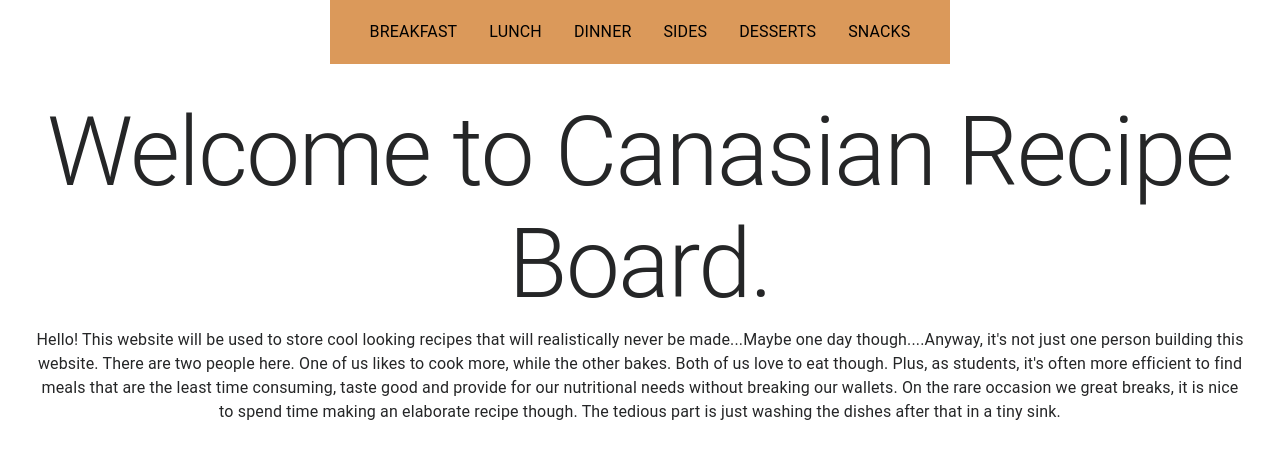
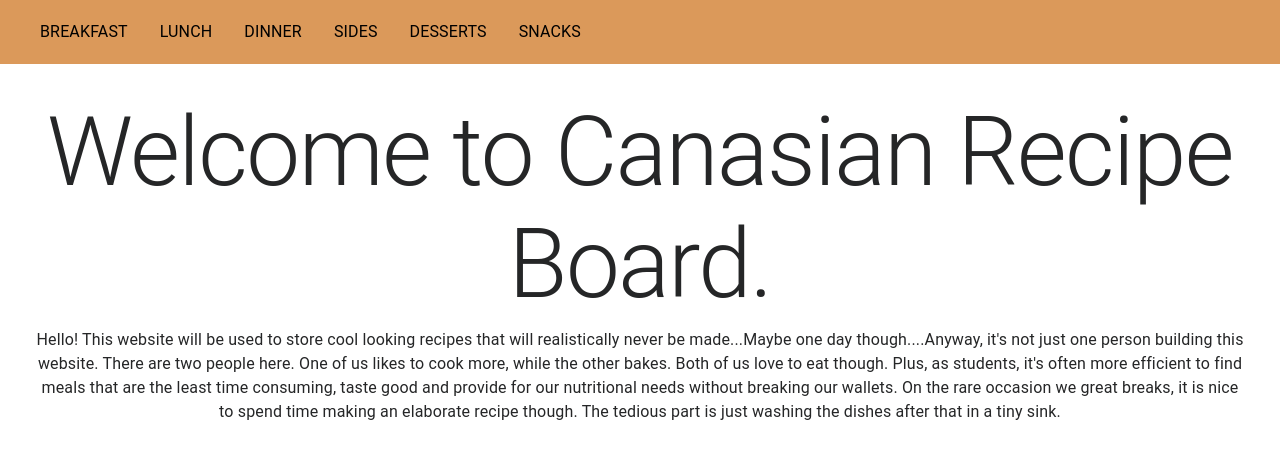
Before and after one commit to ViLinh27/recipe-board, a Gatsby site: page / in a window 1280 px wide. Built offline with nearby package versions, Linux system fonts and the light colour scheme; Gatsby itself is replaced by a stand-in of ours.

Commit message:
commit style change

```diff
--- a/src/styles.css
+++ b/src/styles.css
@@ -11,11 +11,11 @@
   font-family: 'Nunito', sans-serif;
   color: #f5f5f5;
   padding: 0;
-  display: flex;
+  /* display: flex;
   flex-direction: column;
   justify-content: center;
   align-items: center;
-  align-content: center;
+  align-content: center; */
 }
 
 .mainbody {
```
